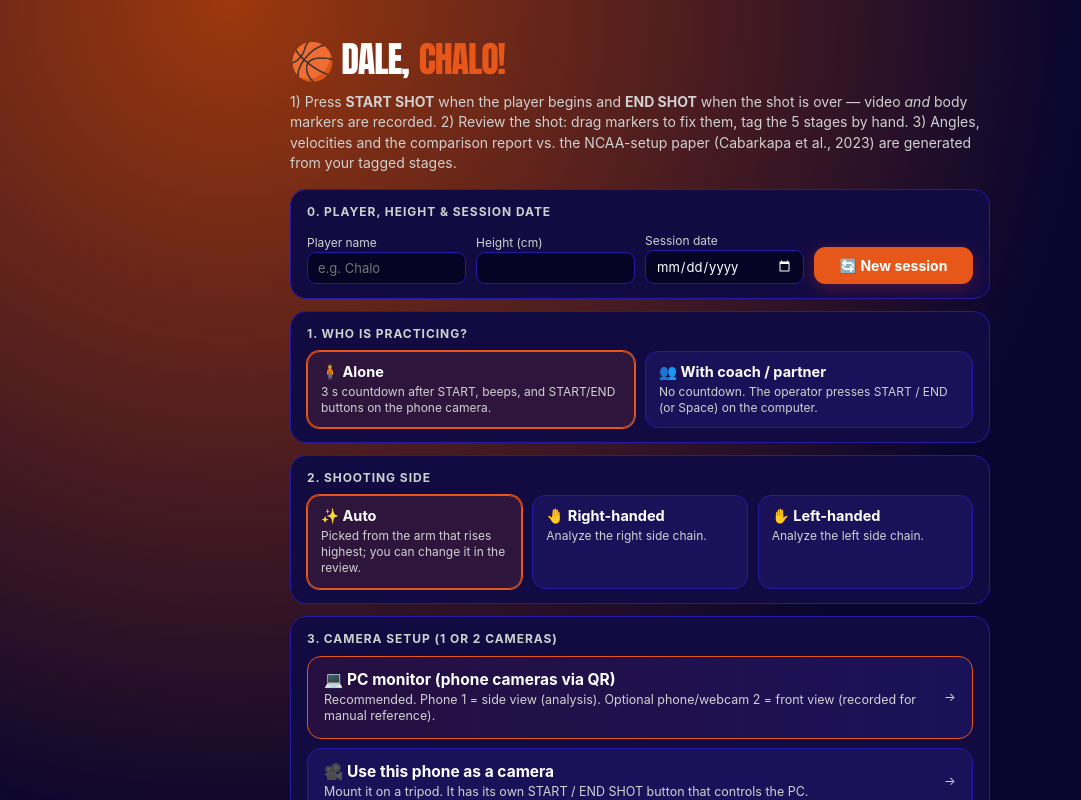
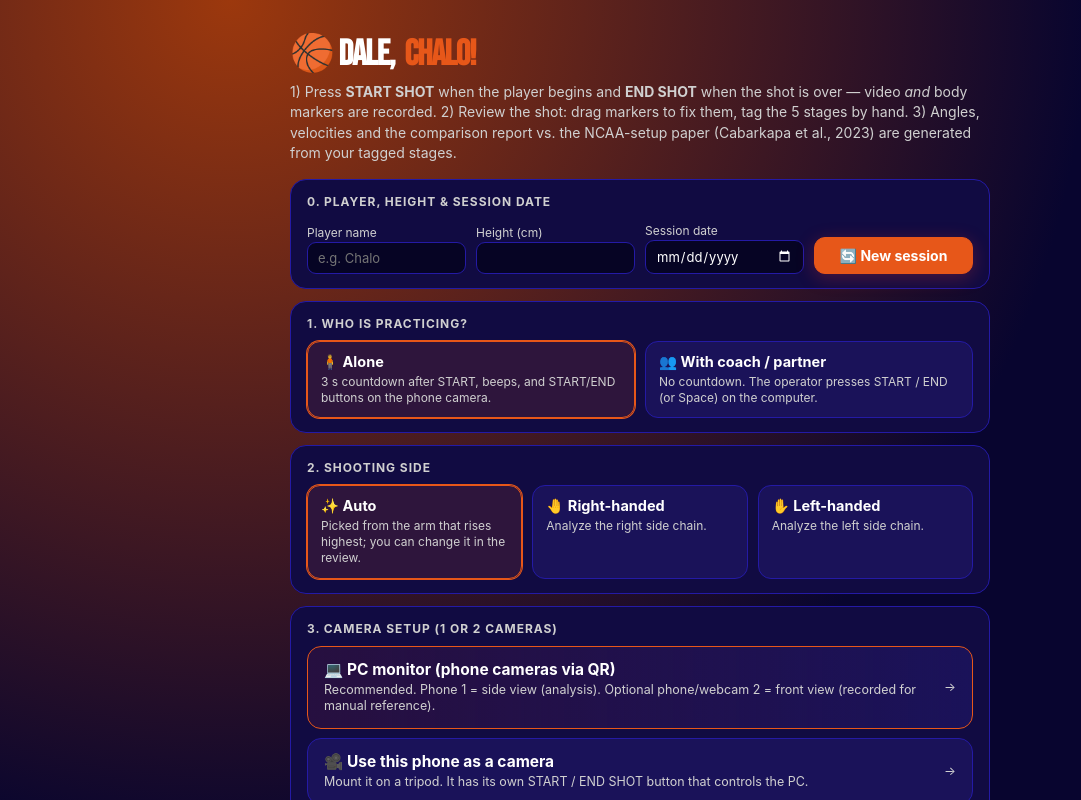
Before and after one commit to James-bland/BodytrackBasket2, a plain HTML site: page index.html in a window 1280 px wide. Shown: the whole page, without its empty margins (0-1081 px from the left). Drawn offline with Linux system fonts and the light colour scheme; a web font is replaced by a local one.

Commit message:
Change tipografy

```diff
--- a/index.html
+++ b/index.html
@@ -1,6 +1,7 @@
 <!DOCTYPE html>
 <html lang="en">
 <head>
+  <link href="https://fonts.googleapis.com/css2?family=Bebas+Neue&display=swap" rel="stylesheet">
   <meta charset="UTF-8">
   <meta name="viewport" content="width=device-width, initial-scale=1, maximum-scale=1, viewport-fit=cover">
   <meta name="theme-color" content="#08052f">
@@ -35,7 +36,7 @@
   --blue: #241aa5;
   --yellow: #ffd447;
   --purple: #9c380d;
-  --kelsi: 'Lancero', Impact, sans-serif;
+  --kelsi: 'Bebas Neue', sans-serif;;
     }
         * { box-sizing: border-box; }
         [hidden] { display: none !important; }
```
